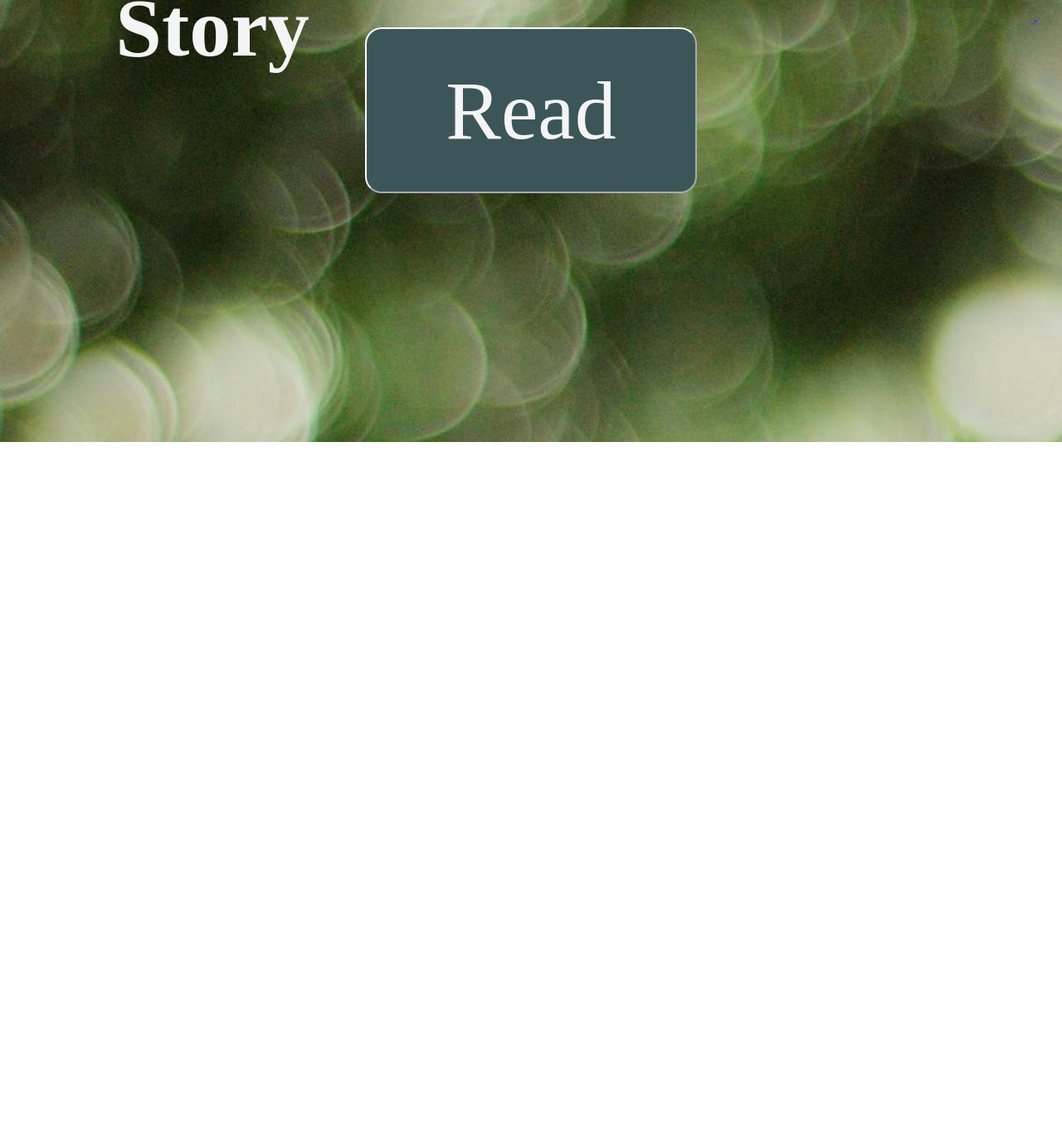
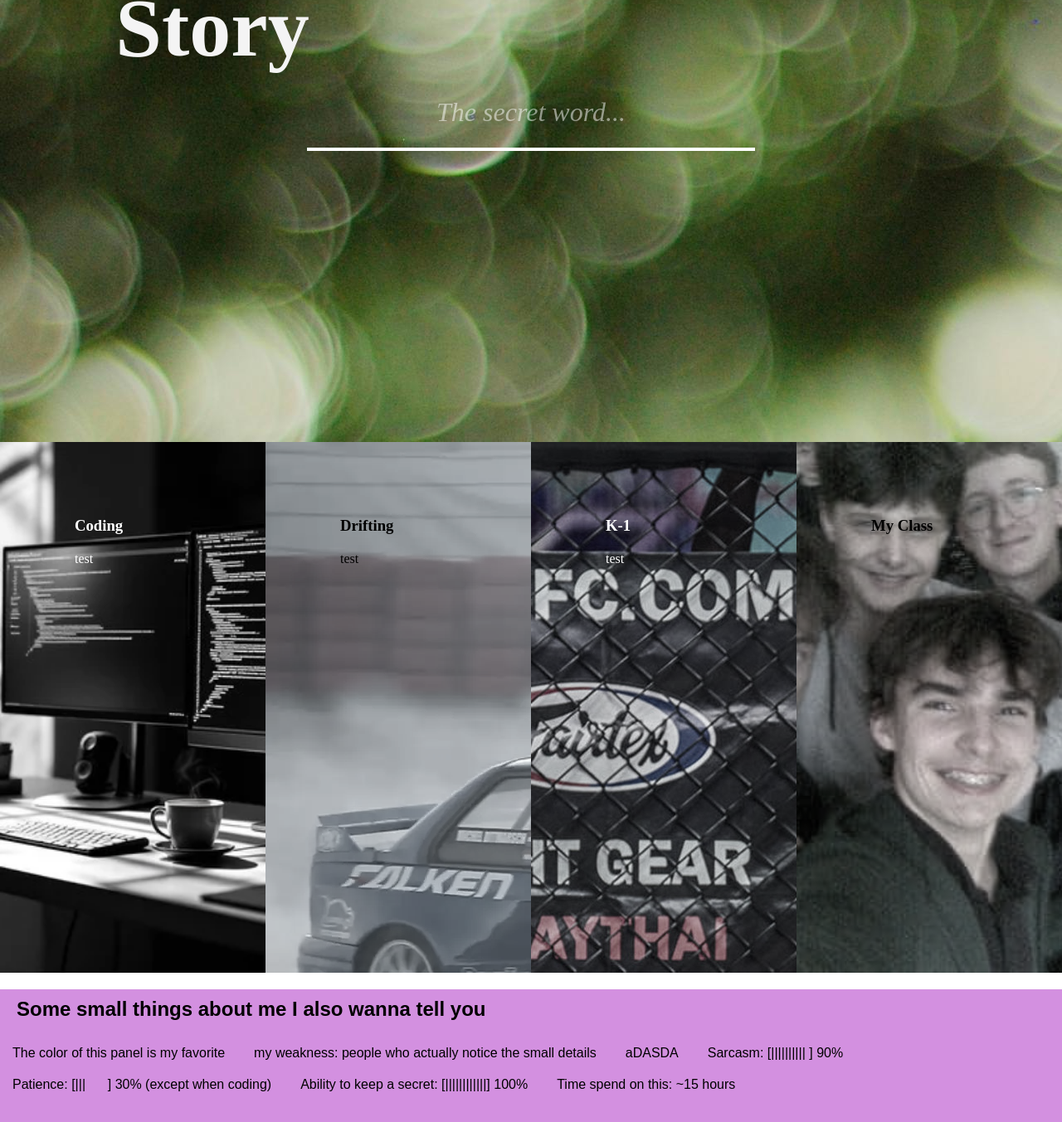
Before and after one commit to ondra-honc/Counting-moments, a website: page src/index.html in a window 1280 px wide. Shown: the part 1067-2420 px from the top of the page at 83% size. Before the commit the page ends 1600 px from the top, so only its background shows below. Drawn offline with Linux system fonts and the light colour scheme.

Commit message:
Added: aboutMe page + finished Novel page

```diff
--- a/src/index.html
+++ b/src/index.html
@@ -19,15 +19,38 @@
     <section id="uvod" class="content-section one">
         <h1>Counting <br> Moments</h1>
         <h3>I would like to take you to the place in the background sometime</h3>
-        <small>Made with love by Ondra</small>
+        <small>Made with love by Ondra/Andrew</small>
     </section>
 
 
     <section id="novel" class="content-section two">
         <h1>Our <br>Story</h1>
-        <form action="novel.html">
-            <button>Read</button>
-        </form>
+        <input type="text" id="password-input" placeholder="The secret word...">
     </section>
+
+
+    <section id="aboutMe" class="content-section three">
+        <div class="hobbies-container">
+            <div class="panel coding"><h3>Coding</h3><p>test</p></div>
+            <div class="panel drifting"><h3>Drifting</h3><p>test</p></div>
+            <div class="panel k1"><h3>K-1</h3><p>test</p></div>
+            <div class="panel class"><h3>My Class</h3><img src=""></div>
+        </div>
+
+        <div class="footer">
+            <h2>Some small things about me I also wanna tell you</h2>
+            <ul>
+                <li>The color of this panel is my favorite</li>
+                <li>my weakness: people who actually notice the small details</li>
+                <li>aDASDA</li>
+                <li>Sarcasm: [||||||||||  ] 90%</li>
+                <li>Patience: [|||&nbsp;&nbsp;&nbsp;&nbsp;&nbsp;&nbsp;] 30% (except when coding)</li>
+                <li>Ability to keep a secret: [||||||||||||] 100%</li>
+                <li>Time spend on this: ~15 hours</li>
+            </ul>
+        </div>
+    </section>
+
 </body>
+    <script src="index.js"></script>
 </html>
--- /dev/null
+++ b/src/index.js
@@ -0,0 +1,23 @@
+var input = document.getElementById("password-input");
+var count = 0;
+function checkPassword() {
+    var secretWord = input.value.toLocaleLowerCase().trim();
+    if (secretWord === "january30") {
+        window.location.href = "novel.html";
+    }
+    else {
+        count++;
+    }
+    if (count === 1) {
+        alert("Not quite... try using the day we met MMDD");
+    }
+    else if (count >= 2) {
+        alert("Hint: it starts with J and ends with 30 - no spaces!");
+    }
+}
+input.addEventListener("keypress", function (event) {
+    if (event.key === "Enter") {
+        event.preventDefault();
+        checkPassword();
+    }
+});
--- a/src/style.css
+++ b/src/style.css
@@ -6,6 +6,18 @@ body {
     margin: 0;
     padding: 0;
     font-family: 'Arial', sans-serif;
+}
+
+ul {
+  display: flex;
+  list-style-type: none;
+  flex-wrap: wrap;
+  padding: 0;
+  gap: 20px;
+}
+
+li {
+  margin-left: 15px;
 }
 
 .navbar {
@@ -112,28 +124,6 @@ body {
     font-family: 'Playfair Display', serif;
 }
 
-.two button {
-    position: absolute;
-    top:50%;
-    left:50%;
-    text-decoration: none;
-    color: #F4F4F4;
-    border-radius: 20px;
-    height: 200px;
-    width: 400px;
-    font-size: 100px;
-    padding: 0 25px;
-    transform: translate(-50%, -50%) scale(1);
-    background-color: #3c5558;
-    border-color: white;
-    font-family: 'Playfair Display', serif;
-}
-
-.two button:active {
-    transform: translate(-50%, -50%) scale(0.8);
-    transition: 0.05s ease-in-out;
-}
-
 .two h1 {
     position: absolute;
     top:20%;
@@ -144,3 +134,104 @@ body {
     font-size: 100px;
     font-family: 'Playfair Display', serif;
 }
+
+#password-input {
+    position: absolute;
+    top: 50%;
+    left: 50%;
+    transform: translate(-50%, -50%) scale(2);
+    background: transparent;
+    border: none;
+    border-bottom: 2px solid #fff;
+    color: white;
+    font-family: 'Playfair Display', serif;
+    font-size: 1.5rem;
+    text-align: center;
+    padding: 10px;
+    outline: none;
+    width: 250px;
+    transition: border-color 0.4s;
+}
+
+#password-input:focus {
+    border-bottom: 2px solid #A2C4C9;
+}
+
+#password-input::placeholder {
+    color: rgba(255, 255, 255, 0.5);
+    font-size: 1rem;
+    font-style: italic;
+}
+
+
+.hobbies-container {
+    display: flex;
+    height: 80vh;
+    width: 100%;
+    font-family: 'Playfair Display', serif;
+}
+
+.panel {
+    flex: 1;
+    transition: all 0.6s cubic-bezier(0.25,0.46,0.45,0.94);
+    overflow: hidden;
+    position: relative;
+    filter: grayscale(80%);
+    padding: 70px;
+}
+
+.panel h3, .panel p {
+    margin: 20px;
+}
+
+.panel:hover {
+    flex: 5;
+    filter: grayscale(0%);
+}
+
+.coding {
+    background-image: url(./images/codingBackground.webp);
+    background-size: cover;
+    background-position: center;
+    background-repeat: no-repeat;
+}
+
+.coding h3, .coding p {
+    color: white;
+}
+
+.drifting {
+    background-image: url(./images/driftBackground.webp);
+}
+
+.k1 {
+    background-image: url(./images/k1Background.jpg);
+}
+
+.k1 h3, .k1 p {
+    color: white;
+}
+
+.class {
+    background-image: url(./images/classBackground.jpg);
+    background-size: cover;
+    background-position: center;
+    background-repeat: no-repeat;
+}
+
+.footer {
+    height: 20vh;
+    width: 100%;
+    background-color: rgb(211, 144, 224);
+    font-family: Arial, Helvetica, sans-serif;
+    border-top: #000000 20px;
+}
+
+.footer p {
+    margin-left: 30px;
+}
+
+.footer h2 {
+    margin-left: 10px;
+    padding: 10px;
+}
```
Also changed, not shown: src/index.ts (+24 -1 lines), src/images/classBackground.jpg (added), src/images/codingBackground.webp (added), src/images/driftBackground.webp (added), src/images/k1Background.jpg (added).
